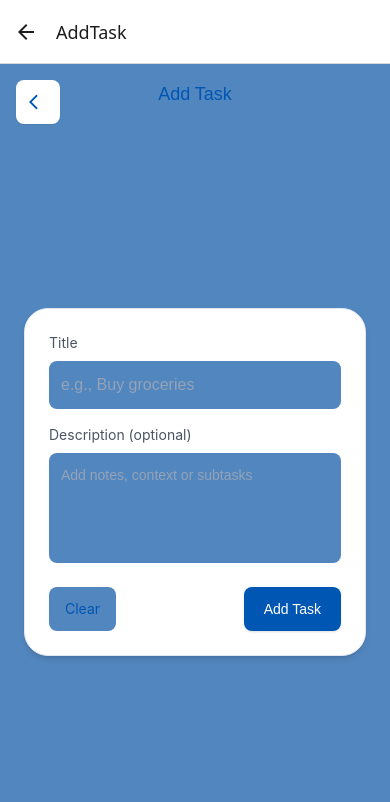
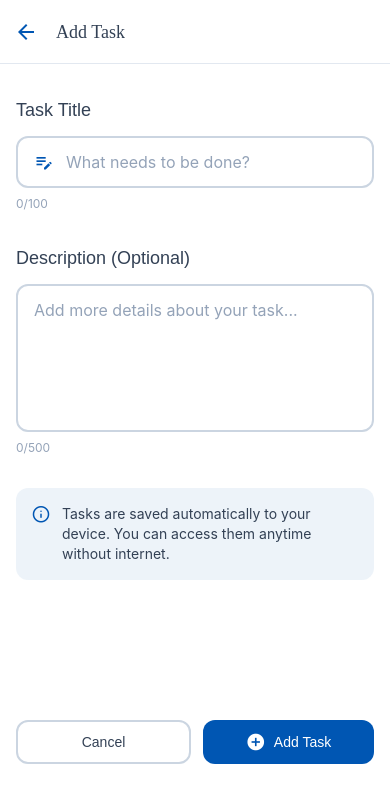
Before and after one commit to Marshall-D/todo-list, a React Native app: screen /AddTask in a window 390 px wide. Shown: the top 802 px of the page. Built offline with nearby package versions, Linux system fonts and the light colour scheme.

Commit message:
chore: add basic functionality

```diff
--- a/App.tsx
+++ b/App.tsx
@@ -1,27 +1,64 @@
-import React from "react";
-import { SafeAreaView, View } from "react-native";
+// App.tsx
+
 import { NavigationContainer } from "@react-navigation/native";
 import { createNativeStackNavigator } from "@react-navigation/native-stack";
-import { RootStackParamList } from "./app/types/types";
-import TaskListScreen from "./app/screens/TaskListScreen";
-import AddTaskScreen from "./app/screens/AddTaskScreen";
+import { TaskListScreen } from "./app/screens/TaskListScreen";
+import { AddTaskScreen } from "./app/screens/AddTaskScreen";
+export interface Task {
+  id: string;
+  title: string;
+  description?: string;
+  completed: boolean;
+  createdAt: number;
+}
+
+export type RootStackParamList = {
+  TaskList: undefined;
+  AddTask: { taskToEdit?: Task } | undefined;
+};
 
 const Stack = createNativeStackNavigator<RootStackParamList>();
 
-export default function App() {
+export default function RootLayout() {
   return (
     <NavigationContainer>
-      <View className="flex-1 bg-brand-primaryLight">
-        <Stack.Navigator
-          initialRouteName="TaskList"
-          screenOptions={{
-            headerShown: true,
+      <Stack.Navigator
+        screenOptions={{
+          headerShown: true,
+          headerStyle: {
+            backgroundColor: "#FFFFFF",
+            borderBottomWidth: 1,
+            borderBottomColor: "#E2E8F0",
+          },
+          headerTintColor: "#0056B3",
+          headerTitleStyle: {
+            fontFamily: "Jakarta-Bold",
+            fontSize: 18,
+            color: "#334155",
+          },
+          cardStyle: {
+            backgroundColor: "#FFFFFF",
+          },
+        }}
+      >
+        <Stack.Screen
+          name="TaskList"
+          component={TaskListScreen}
+          options={{
+            headerTitle: "My Tasks",
+            headerShadowVisible: false,
           }}
-        >
-          <Stack.Screen name="TaskList" component={TaskListScreen} />
-          <Stack.Screen name="AddTask" component={AddTaskScreen} />
-        </Stack.Navigator>
-      </View>
+        />
+        <Stack.Screen
+          name="AddTask"
+          component={AddTaskScreen}
+          options={{
+            headerTitle: "Add Task",
+            headerShadowVisible: false,
+            headerBackTitle: "Back",
+          }}
+        />
+      </Stack.Navigator>
     </NavigationContainer>
   );
 }
--- a/app/screens/AddTaskScreen.tsx
+++ b/app/screens/AddTaskScreen.tsx
@@ -1,142 +1,189 @@
-// src/screens/AddTaskScreen.tsx
-import React, { useState } from "react";
+"use client";
+// app/screens/AddTaskScreen.tsx
+import { useEffect, useState, useRef } from "react";
 import {
-  SafeAreaView,
   View,
   Text,
   TextInput,
-  TouchableOpacity,
-  Keyboard,
+  Pressable,
+  KeyboardAvoidingView,
+  Platform,
   Alert,
-  Platform,
-  KeyboardAvoidingView,
-  ScrollView,
+  Animated,
 } from "react-native";
-import { useTasks } from "../hooks/useTasks";
-import { MaterialIcons } from "@expo/vector-icons";
-import { AddTaskProps } from "../types/types";
+import AsyncStorage from "@react-native-async-storage/async-storage";
+import type { NativeStackScreenProps } from "@react-navigation/native-stack";
+import { MaterialIcons, Feather } from "@expo/vector-icons";
+import { RootStackParamList, Task } from "../../App";
+// import type { Task, RootStackParamList } from "@/index"
 
-export default function AddTaskScreen({ navigation }: AddTaskProps) {
-  const { addTask } = useTasks();
-  const [title, setTitle] = useState("");
-  const [description, setDescription] = useState("");
+type Props = NativeStackScreenProps<RootStackParamList, "AddTask">;
 
-  const onSave = () => {
-    const trimmed = title.trim();
-    if (!trimmed) {
-      Alert.alert("Validation", "Task title cannot be empty.");
+export function AddTaskScreen({ navigation, route }: Props) {
+  const taskToEdit = route.params?.taskToEdit;
+  const [title, setTitle] = useState(taskToEdit?.title || "");
+  const [description, setDescription] = useState(taskToEdit?.description || "");
+  const [loading, setLoading] = useState(false);
+  const fadeValue = useRef(new Animated.Value(0)).current;
+
+  useEffect(() => {
+    Animated.timing(fadeValue, {
+      toValue: 1,
+      duration: 300,
+      useNativeDriver: true,
+    }).start();
+
+    navigation.setOptions({
+      headerTitle: taskToEdit ? "Edit Task" : "Add Task",
+    });
+  }, [taskToEdit, navigation, fadeValue]);
+
+  const handleSaveTask = async () => {
+    if (title.trim().length === 0) {
+      Alert.alert("Required Field", "Please enter a task title");
       return;
     }
-    addTask(trimmed, description.trim());
-    Keyboard.dismiss();
+
+    setLoading(true);
+    try {
+      const stored = await AsyncStorage.getItem("tasks");
+      let tasks: Task[] = stored ? JSON.parse(stored) : [];
+
+      if (taskToEdit) {
+        tasks = tasks.map((t) =>
+          t.id === taskToEdit.id
+            ? {
+                ...t,
+                title: title.trim(),
+                description: description.trim() || undefined,
+              }
+            : t
+        );
+      } else {
+        const newTask: Task = {
+          id: Date.now().toString(),
+          title: title.trim(),
+          description: description.trim() || undefined,
+          completed: false,
+          createdAt: Date.now(),
+        };
+        tasks.unshift(newTask);
+      }
+
+      await AsyncStorage.setItem("tasks", JSON.stringify(tasks));
       navigation.goBack();
+    } catch (error) {
+      Alert.alert("Error", "Failed to save task");
+      console.error(error);
+    } finally {
+      setLoading(false);
+    }
   };
 
   return (
-    <SafeAreaView className="flex-1 bg-brand-primaryLight">
-      {/* Header: back button top-left + centered title */}
-      <View className="relative h-20 px-6">
-        {/* Back button pinned to top-left */}
-        <TouchableOpacity
-          onPress={() => navigation.goBack()}
-          className="absolute left-4 top-4 w-11 h-11 items-center justify-center rounded-lg bg-white shadow-sm"
-          accessibilityRole="button"
-          accessibilityLabel="Go back"
-          activeOpacity={0.8}
+    <KeyboardAvoidingView
+      behavior={Platform.OS === "ios" ? "padding" : "height"}
+      className="flex-1 bg-brand-white"
     >
+      <Animated.ScrollView
+        contentContainerStyle={{ flexGrow: 1 }}
+        keyboardShouldPersistTaps="handled"
+        className="p-4"
+        style={{ opacity: fadeValue }}
+      >
+        <View className="flex-1">
+          {/* Title Section */}
+          <View className="mb-8 mt-4">
+            <Text className="font-JakartaSemiBold text-lg text-brand-textDark mb-3">
+              Task Title
+            </Text>
+            <View className="flex-row items-center border-2 border-brand-border rounded-xl px-4 py-3 bg-brand-white">
               <MaterialIcons
-            name="arrow-back-ios"
+                name="edit-note"
+                size={20}
+                color="#0056B3"
+                style={{ marginRight: 12 }}
+              />
+              <TextInput
+                placeholder="What needs to be done?"
+                placeholderTextColor="#94A3B8"
+                value={title}
+                onChangeText={setTitle}
+                maxLength={100}
+                className="flex-1 text-base text-brand-textDark"
+              />
+            </View>
+            <Text className="text-xs text-brand-placeholder mt-2">
+              {title.length}/100
+            </Text>
+          </View>
+
+          {/* Description Section */}
+          <View className="mb-8">
+            <Text className="font-JakartaSemiBold text-lg text-brand-textDark mb-3">
+              Description (Optional)
+            </Text>
+            <View className="border-2 border-brand-border rounded-xl px-4 py-3 bg-brand-white">
+              <TextInput
+                placeholder="Add more details about your task..."
+                placeholderTextColor="#94A3B8"
+                value={description}
+                onChangeText={setDescription}
+                maxLength={500}
+                multiline
+                numberOfLines={5}
+                textAlignVertical="top"
+                className="text-base text-brand-textDark"
+              />
+            </View>
+            <Text className="text-xs text-brand-placeholder mt-2">
+              {description.length}/500
+            </Text>
+          </View>
+
+          {/* Info Box */}
+          <View className="bg-brand-primaryLight/10 rounded-xl p-4 mb-8 flex-row items-start">
+            <Feather
+              name="info"
               size={18}
-            className="text-brand-primary"
+              color="#0056B3"
+              style={{ marginRight: 12 }}
             />
-        </TouchableOpacity>
-
-        {/* Centered title */}
-        <View className="absolute left-0 right-0 top-4 items-center">
-          <Text className="text-lg text-brand-primary font-JakartaExtraBold">
-            Add Task
+            <Text className="text-sm text-brand-textDark flex-1">
+              Tasks are saved automatically to your device. You can access them
+              anytime without internet.
             </Text>
           </View>
         </View>
 
-      {/* Form area (centred) */}
-      <KeyboardAvoidingView
-        behavior={Platform.OS === "ios" ? "padding" : "height"}
-        className="flex-1"
-        keyboardVerticalOffset={Platform.OS === "ios" ? 10 : 0}
+        {/* Action Buttons */}
+        <View className="flex-row gap-3 my-16">
+          <Pressable
+            onPress={() => navigation.goBack()}
+            className="flex-1 py-3 rounded-xl border-2 border-brand-border bg-brand-white"
           >
-        <ScrollView
-          contentContainerStyle={{
-            flexGrow: 1,
-            justifyContent: "center",
-            padding: 24,
-          }}
-          keyboardShouldPersistTaps="handled"
-          showsVerticalScrollIndicator={false}
+            <Text className="font-JakartaSemiBold text-center text-brand-textDark">
+              Cancel
+            </Text>
+          </Pressable>
+          <Pressable
+            onPress={handleSaveTask}
+            disabled={loading}
+            className={`flex-1 py-3 rounded-xl flex-row justify-center items-center gap-2 ${
+              loading ? "bg-brand-primaryLight" : "bg-brand-primary"
+            }`}
           >
-          <View className="bg-white rounded-3xl p-6 shadow-md border border-brand-grayBlue">
-            {/* Title field */}
-            <Text className="text-sm text-brand-textGray mb-2">Title</Text>
-            <TextInput
-              placeholder="e.g., Buy groceries"
-              placeholderTextColor="#94A3B8"
-              value={title}
-              onChangeText={setTitle}
-              className="text-base text-brand-textDark font-JakartaMedium p-3 bg-brand-primaryLight rounded-lg mb-4"
-              accessibilityLabel="Task title input"
-              returnKeyType="next"
-              onSubmitEditing={() => {
-                // move focus to description if you add refs later
-              }}
+            <MaterialIcons
+              name={taskToEdit ? "check-circle" : "add-circle"}
+              size={20}
+              color="white"
             />
-
-            {/* Description field */}
-            <Text className="text-sm text-brand-textGray mb-2">
-              Description (optional)
+            <Text className="font-JakartaSemiBold text-center text-brand-white">
+              {taskToEdit ? "Save Changes" : "Add Task"}
             </Text>
-            <TextInput
-              placeholder="Add notes, context or subtasks"
-              placeholderTextColor="#94A3B8"
-              value={description}
-              onChangeText={setDescription}
-              multiline
-              className="text-sm text-brand-textGray3 font-JakartaLight p-3 bg-brand-primaryLight rounded-lg min-h-[110px]"
-              accessibilityLabel="Task description input"
-              textAlignVertical="top"
-            />
-
-            {/* Actions */}
-            <View className="flex-row justify-between items-center mt-6">
-              <TouchableOpacity
-                onPress={() => {
-                  setTitle("");
-                  setDescription("");
-                }}
-                className="px-4 py-3 rounded-lg items-center justify-center bg-brand-primaryLight"
-                accessibilityRole="button"
-                accessibilityLabel="Clear fields"
-              >
-                <Text className="text-sm text-brand-primary">Clear</Text>
-              </TouchableOpacity>
-
-              <TouchableOpacity
-                onPress={onSave}
-                className="px-5 py-3 rounded-lg items-center justify-center bg-brand-primary shadow"
-                accessibilityRole="button"
-                accessibilityLabel="Save task"
-                activeOpacity={0.9}
-              >
-                <Text className="text-sm text-white font-JakartaMedium">
-                  Add Task
-                </Text>
-              </TouchableOpacity>
+          </Pressable>
         </View>
-          </View>
-
-          {/* Extra spacing so form feels centered on taller screens */}
-          <View style={{ height: 24 }} />
-        </ScrollView>
+      </Animated.ScrollView>
     </KeyboardAvoidingView>
-    </SafeAreaView>
   );
 }
--- a/app/screens/TaskListScreen.tsx
+++ b/app/screens/TaskListScreen.tsx
@@ -1,89 +1,311 @@
-import React from "react";
-import { View, Text, FlatList, TouchableOpacity } from "react-native";
-import { useTasks } from "../hooks/useTasks";
-import TaskItem from "../components/TaskItem";
-import { MaterialIcons } from "@expo/vector-icons";
-import { TaskListProps } from "../types/types";
+"use client";
+// app/screens/TaskListScreen.tsx
 
-export default function TaskListScreen({ navigation }: TaskListProps) {
-  const { tasks, loading, toggleTask, deleteTask, clearAll } = useTasks();
+import { useState, useCallback, useRef } from "react";
+import {
+  View,
+  Text,
+  FlatList,
+  Pressable,
+  ActivityIndicator,
+  RefreshControl,
+  Alert,
+  Animated,
+} from "react-native";
+import AsyncStorage from "@react-native-async-storage/async-storage";
+import { useFocusEffect } from "@react-navigation/native";
+import type { NativeStackScreenProps } from "@react-navigation/native-stack";
+import { MaterialIcons, Feather } from "@expo/vector-icons";
+import { RootStackParamList, Task } from "../../App";
 
-  const renderEmpty = () => (
-    <View className="flex-1 justify-center items-center py-10">
-      <Text className="text-lg text-brand-textGray mb-2 font-JakartaMedium">
-        No tasks yet
+type Props = NativeStackScreenProps<RootStackParamList, "TaskList">;
+
+export function TaskListScreen({ navigation }: Props) {
+  const [tasks, setTasks] = useState<Task[]>([]);
+  const [loading, setLoading] = useState(true);
+  const [refreshing, setRefreshing] = useState(false);
+  const [filter, setFilter] = useState<"all" | "active" | "completed">("all");
+
+  const loadTasks = useCallback(async () => {
+    try {
+      const stored = await AsyncStorage.getItem("tasks");
+      const parsed = stored ? JSON.parse(stored) : [];
+      setTasks(parsed.sort((a: Task, b: Task) => b.createdAt - a.createdAt));
+    } catch (error) {
+      console.error("Error loading tasks:", error);
+    } finally {
+      setLoading(false);
+    }
+  }, []);
+
+  useFocusEffect(
+    useCallback(() => {
+      loadTasks();
+    }, [loadTasks])
+  );
+
+  const onRefresh = useCallback(() => {
+    setRefreshing(true);
+    loadTasks().then(() => setRefreshing(false));
+  }, [loadTasks]);
+
+  const deleteTask = async (id: string) => {
+    const updated = tasks.filter((t) => t.id !== id);
+    setTasks(updated);
+    await AsyncStorage.setItem("tasks", JSON.stringify(updated));
+  };
+
+  const toggleComplete = async (id: string) => {
+    const updated = tasks.map((t) =>
+      t.id === id ? { ...t, completed: !t.completed } : t
+    );
+    setTasks(updated);
+    await AsyncStorage.setItem("tasks", JSON.stringify(updated));
+  };
+
+  const filteredTasks = tasks.filter((task) => {
+    if (filter === "active") return !task.completed;
+    if (filter === "completed") return task.completed;
+    return true;
+  });
+
+  const completedCount = tasks.filter((t) => t.completed).length;
+  const activeCount = tasks.filter((t) => !t.completed).length;
+
+  if (loading) {
+    return (
+      <View className="flex-1 justify-center items-center bg-brand-white">
+        <ActivityIndicator size="large" color="#0056B3" />
+      </View>
+    );
+  }
+
+  return (
+    <View className="flex-1 bg-brand-white">
+      {/* Header Stats */}
+      <View className="px-4 pt-4 pb-3">
+        <View className="flex-row justify-around mb-5 gap-2">
+          <View className="flex-1 bg-brand-primaryLight rounded-2xl p-4">
+            <Text className="font-JakartaMedium text-sm text-brand-white mb-1">
+              Total Tasks
             </Text>
-      <Text className="text-sm text-brand-textGray3 px-8 text-center ">
-        Add your first task with the plus button. Tasks persist locally on your
-        device.
+            <Text className="font-JakartaBold text-2xl text-brand-white">
+              {tasks.length}
             </Text>
           </View>
-  );
-
-  return (
-    <View className="flex-1 px pt-16">
-      {/* Header */}
-      <View className="flex-row justify-between items-center mb-16">
-        <View>
-          <Text className="text-3xl text-brand-primary font-JakartaExtraBold">
-            My Tasks
+          <View className="flex-1 bg-brand-success rounded-2xl p-4">
+            <Text className="font-JakartaMedium text-sm text-brand-white mb-1">
+              Completed
             </Text>
-          <Text className="text-3xl text-brand-textGray mt-16">
-            Organize your day — simple & focused
+            <Text className="font-JakartaBold text-2xl text-brand-white">
+              {completedCount}
             </Text>
           </View>
-
-        <TouchableOpacity
-          onPress={() => {
-            // quick clear for debugging / demo (confirm step omitted for brevity)
-            clearAll();
-          }}
-          className="p-2 rounded-lg bg-brand-primaryLight"
-          accessibilityLabel="Clear all tasks"
-        >
-          <MaterialIcons
-            name="delete-sweep"
-            size={22}
-            className="text-brand-primary"
-          />
-        </TouchableOpacity>
+          <View className="flex-1 bg-brand-yellow rounded-2xl p-4">
+            <Text className="font-JakartaMedium text-sm text-brand-textDark mb-1">
+              Active
+            </Text>
+            <Text className="font-JakartaBold text-2xl text-brand-textDark">
+              {activeCount}
+            </Text>
+          </View>
         </View>
 
-      {/* List */}
-      <View className="flex-1">
-        {loading ? (
+        {/* Filter Buttons */}
+        <View className="flex-row gap-2">
+          {(["all", "active", "completed"] as const).map((filterType) => (
+            <Pressable
+              key={filterType}
+              onPress={() => setFilter(filterType)}
+              className={`flex-1 py-2 rounded-lg border ${
+                filter === filterType
+                  ? "bg-brand-primary border-brand-primary"
+                  : "bg-brand-white border-brand-border"
+              }`}
+            >
+              <Text
+                className={`text-center font-JakartaMedium text-sm capitalize ${
+                  filter === filterType
+                    ? "text-brand-white"
+                    : "text-brand-textGray"
+                }`}
+              >
+                {filterType}
+              </Text>
+            </Pressable>
+          ))}
+        </View>
+      </View>
+
+      {/* Tasks List */}
+      {filteredTasks.length === 0 ? (
         <View className="flex-1 justify-center items-center">
-            <Text className="text-brand-textGray">Loading…</Text>
+          <Feather name="inbox" size={48} color="#CBD5E1" />
+          <Text className="font-JakartaSemiBold text-brand-textGray mt-3">
+            {filter === "all"
+              ? "No tasks yet"
+              : filter === "active"
+                ? "All done! Great job"
+                : "No completed tasks"}
+          </Text>
+          <Text className="font-Jakarta text-brand-placeholder text-sm mt-1">
+            {filter === "all"
+              ? "Create your first task to get started"
+              : "Stay productive and add more tasks"}
+          </Text>
         </View>
-        ) : tasks.length === 0 ? (
-          renderEmpty()
       ) : (
         <FlatList
-            data={tasks}
+          data={filteredTasks}
           keyExtractor={(item) => item.id}
           renderItem={({ item }) => (
             <TaskItem
               task={item}
-                onToggle={toggleTask}
               onDelete={deleteTask}
+              onToggle={toggleComplete}
+              onEdit={() =>
+                navigation.navigate("AddTask", { taskToEdit: item })
+              }
             />
           )}
-            contentContainerStyle={{ paddingBottom: 140 }}
-            showsVerticalScrollIndicator={false}
+          refreshControl={
+            <RefreshControl refreshing={refreshing} onRefresh={onRefresh} />
+          }
+          contentContainerStyle={{
+            paddingHorizontal: 16,
+            paddingVertical: 8,
+          }}
+          scrollIndicatorInsets={{ right: 1 }}
         />
       )}
-      </View>
 
-      {/* FAB */}
-      <View className="absolute bottom-8 left-0 right-0 items-center">
-        <TouchableOpacity
+      {/* Floating Action Button */}
+      <Pressable
         onPress={() => navigation.navigate("AddTask")}
-          className="w-16 h-16 rounded-full items-center justify-center shadow-lg bg-brand-primary"
-          accessibilityLabel="Add task"
+        className="absolute bottom-32 right-6 w-20 h-20 bg-brand-primary rounded-full justify-center items-center"
+        style={{
+          shadowColor: "#0056B3",
+          shadowOffset: { width: 0, height: 4 },
+          shadowOpacity: 0.3,
+          shadowRadius: 8,
+          elevation: 8,
+        }}
       >
-          <MaterialIcons name="add" size={28} className="text-white" />
-        </TouchableOpacity>
-      </View>
+        <MaterialIcons name="add" size={28} color="white" />
+      </Pressable>
     </View>
   );
 }
+
+interface TaskItemProps {
+  task: Task;
+  onDelete: (id: string) => void;
+  onToggle: (id: string) => void;
+  onEdit: () => void;
+}
+function TaskItem({ task, onDelete, onToggle, onEdit }: TaskItemProps) {
+  const scaleValue = useRef(new Animated.Value(1)).current;
+
+  const handlePressIn = () => {
+    Animated.spring(scaleValue, {
+      toValue: 0.98,
+      useNativeDriver: true,
+    }).start();
+  };
+
+  const handlePressOut = () => {
+    Animated.spring(scaleValue, {
+      toValue: 1,
+      useNativeDriver: true,
+    }).start();
+  };
+
+  const confirmDelete = () => {
+    Alert.alert("Delete Task", "Are you sure you want to delete this task?", [
+      { text: "Cancel", onPress: () => {} },
+      {
+        text: "Delete",
+        onPress: () => onDelete(task.id),
+        style: "destructive",
+      },
+    ]);
+  };
+
+  return (
+    <Animated.View style={{ transform: [{ scale: scaleValue }] }}>
+      <Pressable
+        onPressIn={handlePressIn}
+        onPressOut={handlePressOut}
+        // <-- wrap onToggle so it receives the task id (not the event)
+        onPress={() => onToggle(task.id)}
+        className={`mb-3 rounded-xl p-4 border-l-4 flex-row items-center justify-between ${
+          task.completed
+            ? "bg-brand-successLight border-brand-success"
+            : "bg-brand-grayBlue border-brand-primary"
+        }`}
+        style={{
+          shadowColor: "#000",
+          shadowOffset: { width: 0, height: 1 },
+          shadowOpacity: 0.05,
+          shadowRadius: 3,
+          elevation: 2,
+        }}
+      >
+        <View className="flex-1 flex-row items-center">
+          <Animated.View
+            className={`w-5 h-5 rounded-full border-2 mr-3 items-center justify-center ${
+              task.completed
+                ? "bg-brand-success border-brand-success"
+                : "border-brand-primary"
+            }`}
+          >
+            {task.completed && (
+              <MaterialIcons name="check" size={14} color="white" />
+            )}
+          </Animated.View>
+          <View className="flex-1">
+            <Text
+              className={`font-JakartaSemiBold text-base ${
+                task.completed
+                  ? "line-through text-brand-placeholder"
+                  : "text-brand-textDark"
+              }`}
+              numberOfLines={2}
+            >
+              {task.title}
+            </Text>
+            {task.description && (
+              <Text
+                className={`font-Jakarta text-sm mt-1 ${
+                  task.completed
+                    ? "text-brand-placeholder"
+                    : "text-brand-textGray"
+                }`}
+                numberOfLines={1}
+              >
+                {task.description}
+              </Text>
+            )}
+          </View>
+        </View>
+
+        <View className="flex-row items-center gap-2 ml-3">
+          <Pressable
+            onPress={onEdit}
+            className="p-2 rounded-lg"
+            style={{ opacity: 0.7 }}
+          >
+            <Feather name="edit-2" size={18} color="#0056B3" />
+          </Pressable>
+          <Pressable
+            onPress={confirmDelete}
+            className="p-2 rounded-lg"
+            style={{ opacity: 0.7 }}
+          >
+            <Feather name="trash-2" size={18} color="#E11D48" />
+          </Pressable>
+        </View>
+      </Pressable>
+    </Animated.View>
+  );
+}
```
Lines whose indentation alone changed are shown as unchanged.
